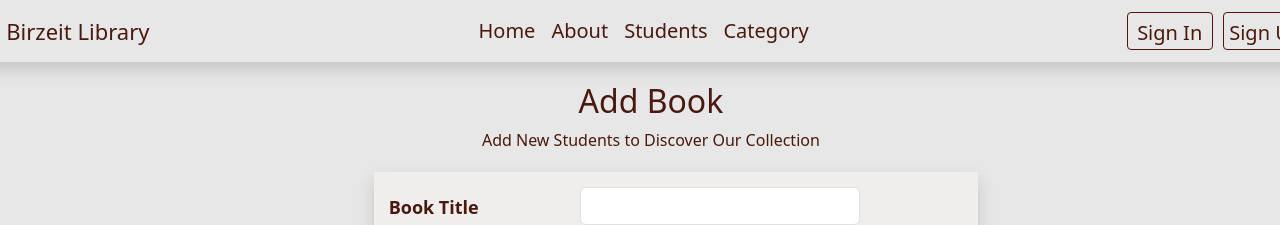
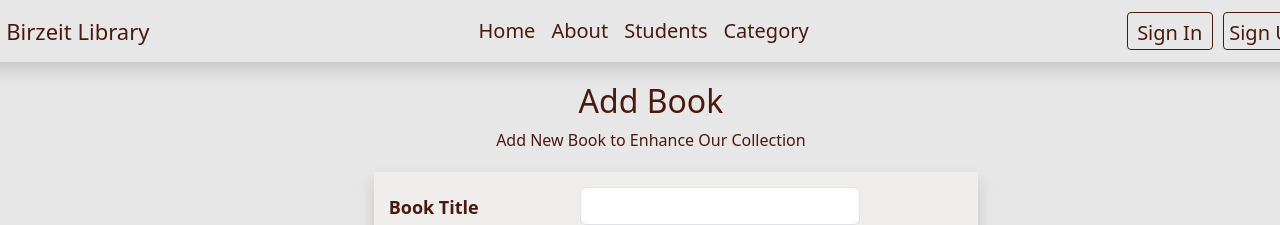
Before and after one commit to RanaDeek/Final_Library, a React (Vite) app in the folder client/: page /Book in a window 1280 px wide. Shown: the top 225 px of the page. Built offline with nearby package versions, Linux system fonts and the light colour scheme.

Commit message:
Server Commit

```diff
--- a/client/src/Pages/Book/Book.jsx
+++ b/client/src/Pages/Book/Book.jsx
@@ -58,7 +58,7 @@ function Book() {
             })
             .catch(error => {
                 console.error('Error adding:', error);
-                toast.error('Error Adding Student . Please try again.', {
+                toast.error('Error Adding Book . Please try again.', {
                     position: "top-right",
                     autoClose: 5000,
                     hideProgressBar: false,
@@ -75,7 +75,7 @@ function Book() {
         <>
             <div className='AddStudent-container '>
                 <h2 className='studentH2'>Add Book</h2>
-                <p className='studentH2'>Add New Students to Discover Our Collection</p>
+                <p className='studentH2'>Add New Book to Enhance Our Collection</p>
                 <form className='shadow AddStudent' onSubmit={handleSubmit}>
                     <div className="row mb-3 student-row">
                         <label htmlFor="inputEmail1" className="col-sm-2 col-form-label">Book Title</label>
```
Also changed, not shown: 1 other file (tests, documents, lock files or other folders).
